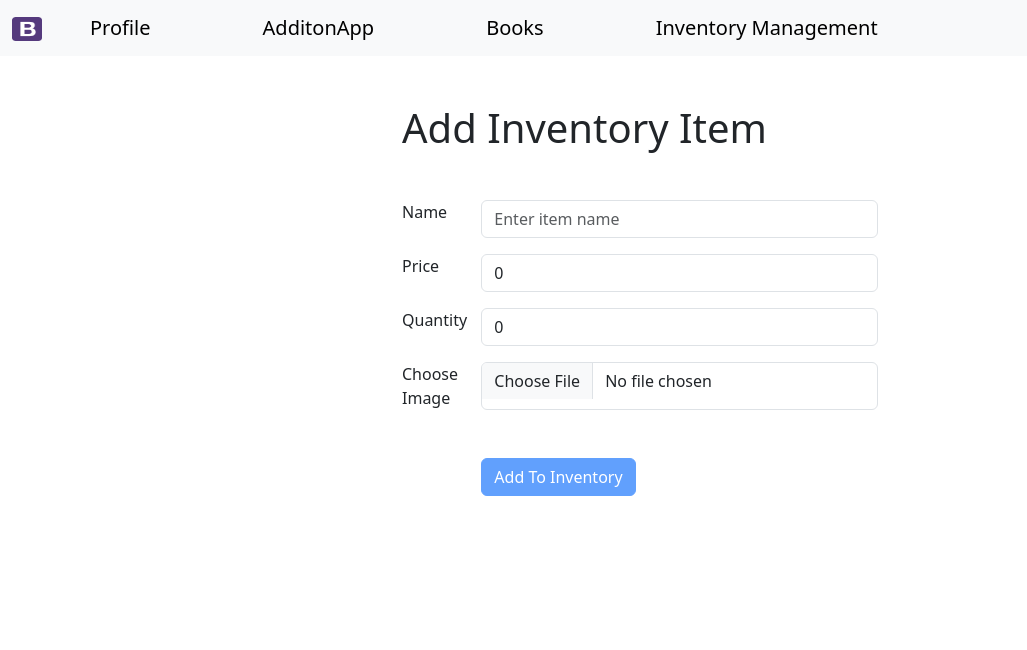
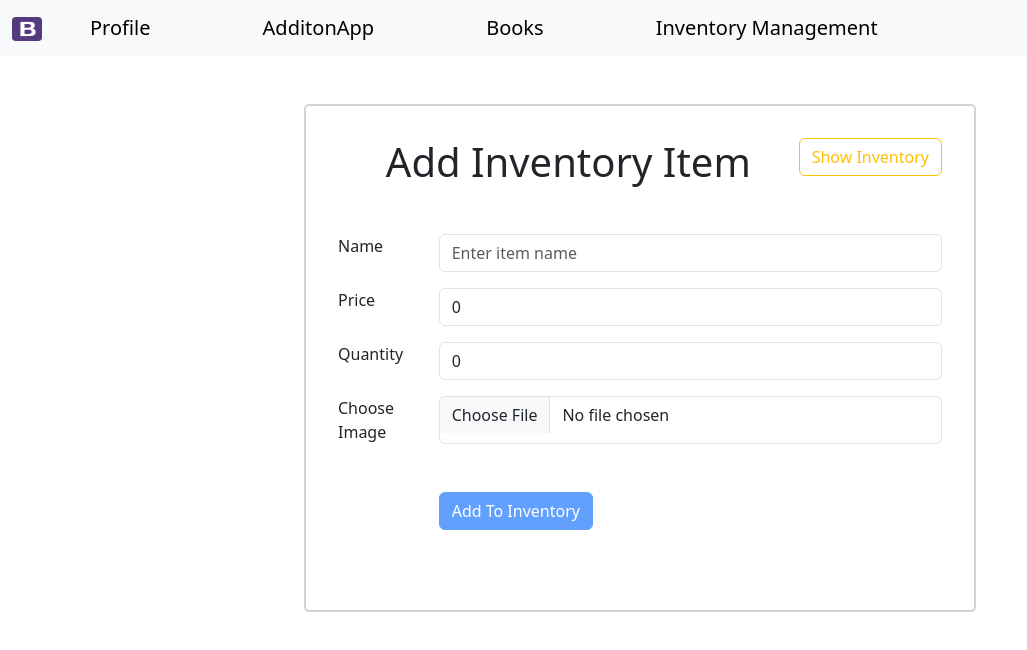
Before and after one commit to prashanthdeekonda/reactAddApp, a React (Create React App) app in the folder my-react-client-app/: page /reactAddApp/inventory/add-item in a window 1280 px wide. Shown: the top 650 px of the page, without its empty margins (0-1027 px from the left). Built offline with nearby package versions, Linux system fonts and the light colour scheme.

Commit message:
refactor add inventory

```diff
--- a/my-react-client-app/src/routes/add-inventory-item/add-inventory-item.component.jsx
+++ b/my-react-client-app/src/routes/add-inventory-item/add-inventory-item.component.jsx
@@ -1,5 +1,5 @@
 import { useState, useRef } from "react";
-import { useLocation, useNavigate } from "react-router-dom";
+import { useLocation, useNavigate, Link } from "react-router-dom";
 import axios from "axios";
 
 // React Notification
@@ -9,75 +9,39 @@ const AddInventoryItem = () => {
   const [itemName, setItemName] = useState("");
   const [price, setPrice] = useState(0);
   const [quantity, setquantity] = useState(0);
-  const [imageFile, setImageFile] = useState(null);
   const [imageUrl, setImageUrl] = useState("");
   const imageInputRef = useRef();
-
-  const [showImage, setShowImage] = useState("");
-
-  const [item, setItem] = useState({
-    itemName: "",
-    price: 0,
-    quantity: 0,
-  });
-
   const handleImageUpload = (e) => {
     const file = e.target.files[0];
-    // const file = {
-    //   file: e.target.files[0],
-    //   name: e.target.files[0].name,
-    // };
-    console.log("dd", file);
-    setImageFile(file);
-    console.log(e.target.files[0]);
 
-    // get secure url from our server
+    // get secure url from our aws s3 bucket server
     axios
       .get("http://localhost:5000/api/s3/s3Url")
       .then((response) => {
         const { data } = response;
-        console.log(data.url);
-
-        // post the image direclty to the s3 bucket
-
+        // post the image to the s3 bucket
         const headers = {
           "Content-Type": "multipart/form-data",
         };
         axios.put(data.url, file, { headers }).then((res) => {
-          console.log("inseted");
           const imageUrl = data.url.split("?")[0];
-          console.log("imagehrl", imageUrl);
-          setShowImage(imageUrl);
           setImageUrl(imageUrl);
         });
-
-        // await fetch(url, {
-        //   method: "PUT",
-        //   headers: {
-        //     "Content-Type": "multipart/form-data"
-        //   },
-        //   body: file
-        // })
       })
       .catch((err) => {
-        // setLoading(false);
-        // NotificationManager.error(
-        //   "Error getting data for Inventory collection",
-        //   "Error !"
-        // );
+        NotificationManager.error(
+          "Error uploading image into the s3 bucket",
+          "Error !"
+        );
       });
   };
-  let imagePreview;
-  // if (!!showImage) {
-  //   imagePreview = `<img src=${showImage} width="90" height="90" alt="previewUploadedImage" />`;
-  // }
-
-  if (!!showImage) {
-    imagePreview = (
+  let uploadedImagePreview;
+  if (!!imageUrl) {
+    uploadedImagePreview = (
       <div class="d-flex flex-row mb-5 text-start form-group">
         <span class="col-2">Preview Image</span>
         <img
-          src={showImage}
+          src={imageUrl}
           width="120"
           height="120"
           alt="previewUploadedImage"
@@ -85,56 +49,51 @@ const AddInventoryItem = () => {
       </div>
     );
   }
-  // const onItemChange = (e) => {
-
-  //   const  data = {
-  //       ...item,
-  //       [e.target.name]: e.target.value,
-  //     };
-  //   }
-  //   setItem(data);
-  //   console.log(item);
-  // };
-
-  const { state } = useLocation();
-  console.log("add inventory", state);
-
-  const navigate = useNavigate();
 
   const addInventoryItem = (e) => {
     e.preventDefault();
-    const obj = { itemName, price, quantity, imageUrl };
-    console.log(obj);
+    const payload = { itemName, price, quantity, imageUrl };
     axios
-      .post("http://localhost:5000/api/inventory", obj)
+      .post("http://localhost:5000/api/inventory", payload)
       .then((res) => {
         NotificationManager.success(
           "Inventory Item added succesfully!",
           " Add Item Successful!",
           2000
         );
-        imageInputRef.current.value = "";//Resets the file name of the file input - See #2
-        setImageFile(null);
+        //Resets the file name of the file input
+        imageInputRef.current.value = "";
         setItemName("");
         setPrice(0);
         setquantity(0);
-        setShowImage("")
       })
       .catch((err) => {
-        // setLoading(false);
         NotificationManager.error(
           "Error adding inventory item, please try again",
           "Error !"
         );
       });
-
-    // navigate("/inventory", { state: obj });
   };
 
   return (
     <div>
-      <div class="container mt-5" style={{ width: "500px" }}>
-        <h1>Add Inventory Item</h1>
+      <div
+        class="container mt-5"
+        style={{
+          width: "42rem",
+          padding: "2rem",
+          border: "2px solid lightgray",
+          borderRadius: "5px",
+        }}
+      >
+        <Link
+          to="/inventory"
+          class="btn btn-outline-warning float-right"
+          style={{ float: "right" }}
+        >
+          Show Inventory
+        </Link>
+        <h1 style={{ textAlign: "center" }}>Add Inventory Item</h1>
         <form noValidate>
           <div class="d-flex flex-row mb-3 text-start mt-5 form-group">
             <label class="col-2">Name</label>
@@ -193,12 +152,12 @@ const AddInventoryItem = () => {
               onChange={handleImageUpload}
             ></input>
           </div>
-          {imagePreview}
+          {uploadedImagePreview}
           <div class=" text-start d-flex offset-md-2 mb-5">
             <button
               type="button"
               class="btn btn-primary"
-              disabled={!showImage}
+              disabled={!imageUrl}
               onClick={addInventoryItem}
             >
               Add To Inventory
```
